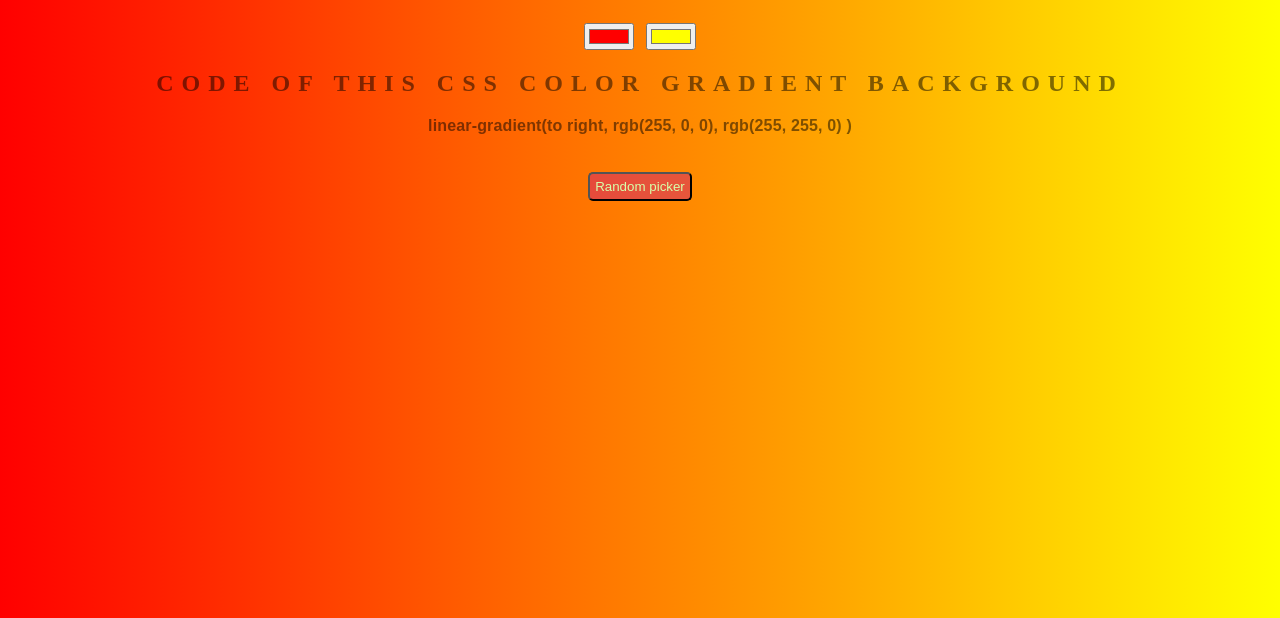
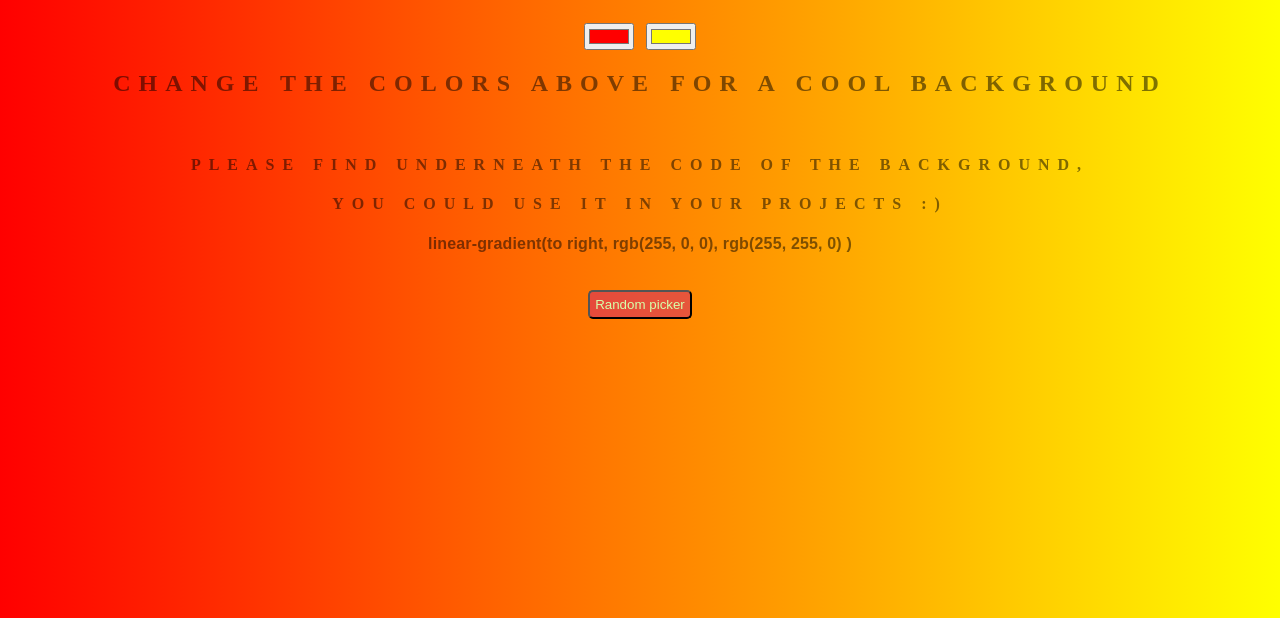
Before and after one commit to AnastasiosPas/background_generator, a plain HTML site: page index.html in a window 1280 px wide. Shown: the part 182-800 px from the top of the page. Drawn offline with Linux system fonts and the light colour scheme.

Commit message:
last text edit

```diff
--- a/index.html
+++ b/index.html
@@ -10,7 +10,10 @@
 	<h1>Background Generator</h1>
 	<input class="color1" type="color" name="color1" value="#ff0000">
 	<input class="color2" type="color" name="color2" value="#ffff00">
-	<h2> Code of this CSS color gradient Background</h2>
+	<h2> Change the colors above for a cool background</h2>
+	<br>
+	<h4>Please find underneath the code of the background,</h4>
+	<h4>you could use it in your projects :)</h4>
 	<h3 text="setGradient()"></h3> <br>
 	<button id="random" type="button" name="random">Random picker</button>
 	<script type="text/javascript" src="script.js"></script>
```
